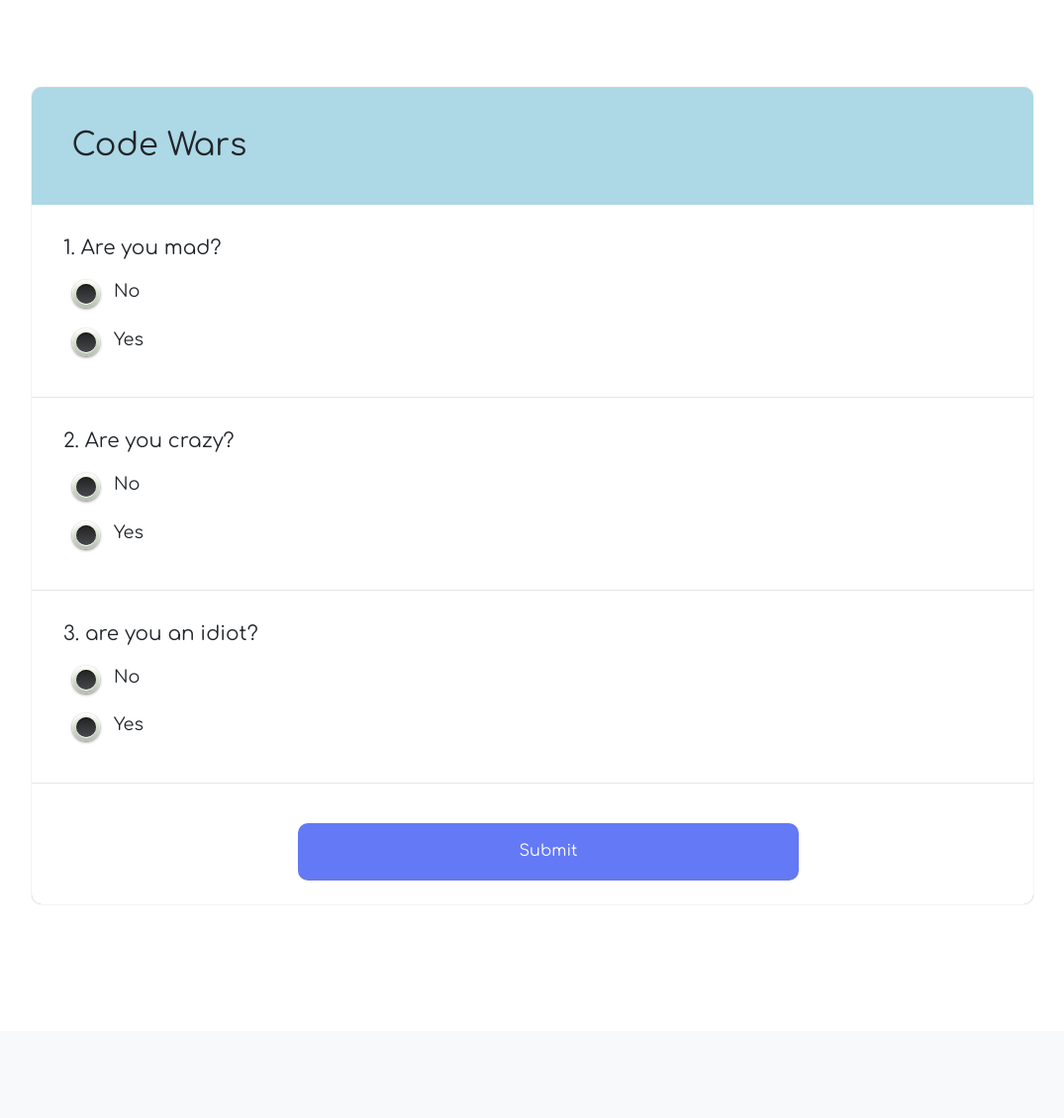
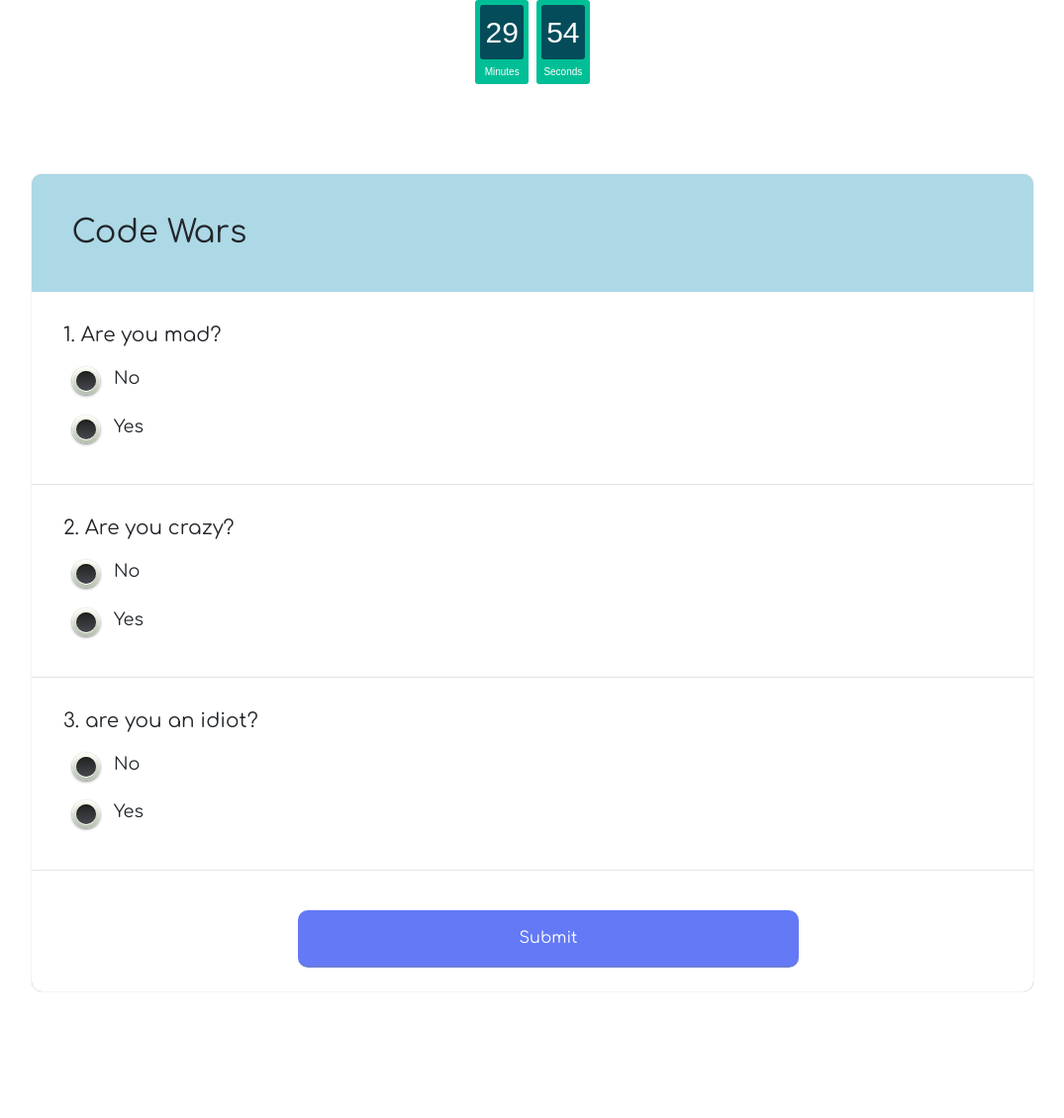
Before and after one commit to Ritu2018/AptitudeTest, a Django app: template Quiz/templates/test.html in a window 1280 px wide. Shown: the part 56-1186 px from the top of the page at 99% size, without its empty margins (102-1177 px from the left). Before the commit the page ends 970 px from the top, so only its background shows below. Run offline with Django 3.2, Linux system fonts and the light colour scheme; the template is opened without the code that fills it: values that come from a table or form of the project are taken from there, others are empty; data comes from the database, SQL or seed files in the repository; both versions use the stored data as it was after the commit; some libraries are stand-ins or nearby versions; some web fonts are replaced.

Commit message:
fixed bugs

```diff
--- a/Quiz/static/quiz_list.css
+++ b/Quiz/static/quiz_list.css
@@ -1,5 +1,12 @@
 .container{
     padding: 5% !important;
+}
+.dropdown{
+    position: relative;
+}
+.navbar-nav{
+    position: absolute;
+    right:0;
 }
 .container h4{
     padding:1%;
@@ -107,3 +114,30 @@ input[type=submit]{
     left: 25%;
     position: relative;
 }
+/*clock*/
+#clockdiv{
+	font-family: sans-serif;
+	color: #fff;
+	font-weight: 100;
+	text-align: center;
+	font-size: 30px;
+}
+
+#clockdiv > div{
+	padding: 5px;
+	border-radius: 3px;
+	background: #00BF96;
+	display: inline-block;
+}
+
+#clockdiv div > span{
+	padding: 5px;
+	border-radius: 3px;
+	background: #00816A;
+	display: inline-block;
+}
+
+.smalltext{
+	padding-top: 5px;
+	font-size: 10px;
+}
--- a/Quiz/templates/base.html
+++ b/Quiz/templates/base.html
@@ -21,6 +21,10 @@
 </nav>
 {% block body %}
 {% endblock %}
+<script src="https://code.jquery.com/jquery-3.3.1.min.js" integrity="sha256-FgpCb/KJQlLNfOu91ta32o/NMZxltwRo8QtmkMRdAu8=" crossorigin="anonymous"></script><script src="https://cdnjs.cloudflare.com/ajax/libs/popper.js/1.12.9/umd/popper.min.js" integrity="sha384-ApNbgh9B+Y1QKtv3Rn7W3mgPxhU9K/ScQsAP7hUibX39j7fakFPskvXusvfa0b4Q" crossorigin="anonymous"></script>
+<script src="https://maxcdn.bootstrapcdn.com/bootstrap/4.0.0/js/bootstrap.min.js" integrity="sha384-JZR6Spejh4U02d8jOt6vLEHfe/JQGiRRSQQxSfFWpi1MquVdAyjUar5+76PVCmYl" crossorigin="anonymous"></script>
 
 </body>
+{% block script %}
+{% endblock %}
 </html>
--- a/Quiz/templates/test.html
+++ b/Quiz/templates/test.html
@@ -16,11 +16,22 @@
     </div>
 {% endblock %}
 {% block body %}
+    <div id="clockdiv">
+
+    <div class="inner-clock">
+        <span class="minutes " style="background-color: rgb(4, 76, 89);">19</span>
+        <div class="smalltext">Minutes</div>
+    </div>
+    <div class="inner-clock">
+        <span class="seconds " style="background-color: rgb(4, 76, 89);">56</span>
+        <div class="smalltext">Seconds</div>
+    </div>
+</div>
 <div class="container">
     <br>
-    <form method="post" action="{%  url 'score' quiz%}">
+    <form method="post" action="{%  url 'score' quiz%}" id="form">
         {% csrf_token %}
-        <h2>{{ quiz_name }}</h2>
+        <h2>{{ quiz_object.name }}</h2>
         {% for question in questions %}
             <div class="question">
             <h5>{{ forloop.counter }}.  {{ question.text }}</h5>
@@ -42,3 +53,47 @@
     </form>
 </div>
 {% endblock %}
+{% block script %}
+    <script>
+        function getTimeRemaining(endtime) {
+          var t = Date.parse(endtime) - Date.parse(new Date());
+          var seconds = Math.floor((t / 1000) % 60);
+          var minutes = Math.floor((t / 1000 / 60) % 60);
+          var hours = Math.floor((t / (1000 * 60 * 60)) % 24);
+          var days = Math.floor(t / (1000 * 60 * 60 * 24));
+          return {
+            'total': t,
+            'days': days,
+            'hours': hours,
+            'minutes': minutes,
+            'seconds': seconds
+          };
+        }
+
+        function initializeClock(id, endtime) {
+          var clock = document.getElementById(id);
+          var daysSpan = clock.querySelector('.days');
+          var hoursSpan = clock.querySelector('.hours');
+          var minutesSpan = clock.querySelector('.minutes');
+          var secondsSpan = clock.querySelector('.seconds');
+
+          function updateClock() {
+            var t = getTimeRemaining(endtime);
+
+            minutesSpan.innerHTML = ('0' + t.minutes).slice(-2);
+            secondsSpan.innerHTML = ('0' + t.seconds).slice(-2);
+
+            if (t.total <= 0) {
+              clearInterval(timeinterval);
+              document.getElementById("form").submit();
+            }
+          }
+
+          updateClock();
+          var timeinterval = setInterval(updateClock, 1000);
+        }
+
+        var deadline = new Date(Date.parse(new Date()) + {{ quiz_object.duration.seconds }} * 1000);
+        initializeClock('clockdiv', deadline);
+    </script>
+{% endblock %}
--- a/Quiz/views.py
+++ b/Quiz/views.py
@@ -54,11 +54,11 @@ def test(request, quiz):
         del request.session['profile']
         return HttpResponseForbidden()
     questions = Question.objects.filter(quiz__id=quiz).values('text', 'id')
-    quiz_name = Quiz.objects.get(id=quiz).name
+    quiz_object= Quiz.objects.get(id=quiz)
     options = []
     for question in questions:
         options += Option.objects.filter(question_id__exact=question['id']).values('value', 'question_id', 'id')
-    return render(request, 'test.html', {'quiz': quiz,'quiz_name':quiz_name, 'questions': questions, 'options': options , 'profile' : profile})
+    return render(request, 'test.html', {'quiz': quiz,'quiz_object':quiz_object, 'questions': questions, 'options': options , 'profile' : profile})
 
 
 def score(request, quiz):
```
Also changed, not shown: db.sqlite3.
